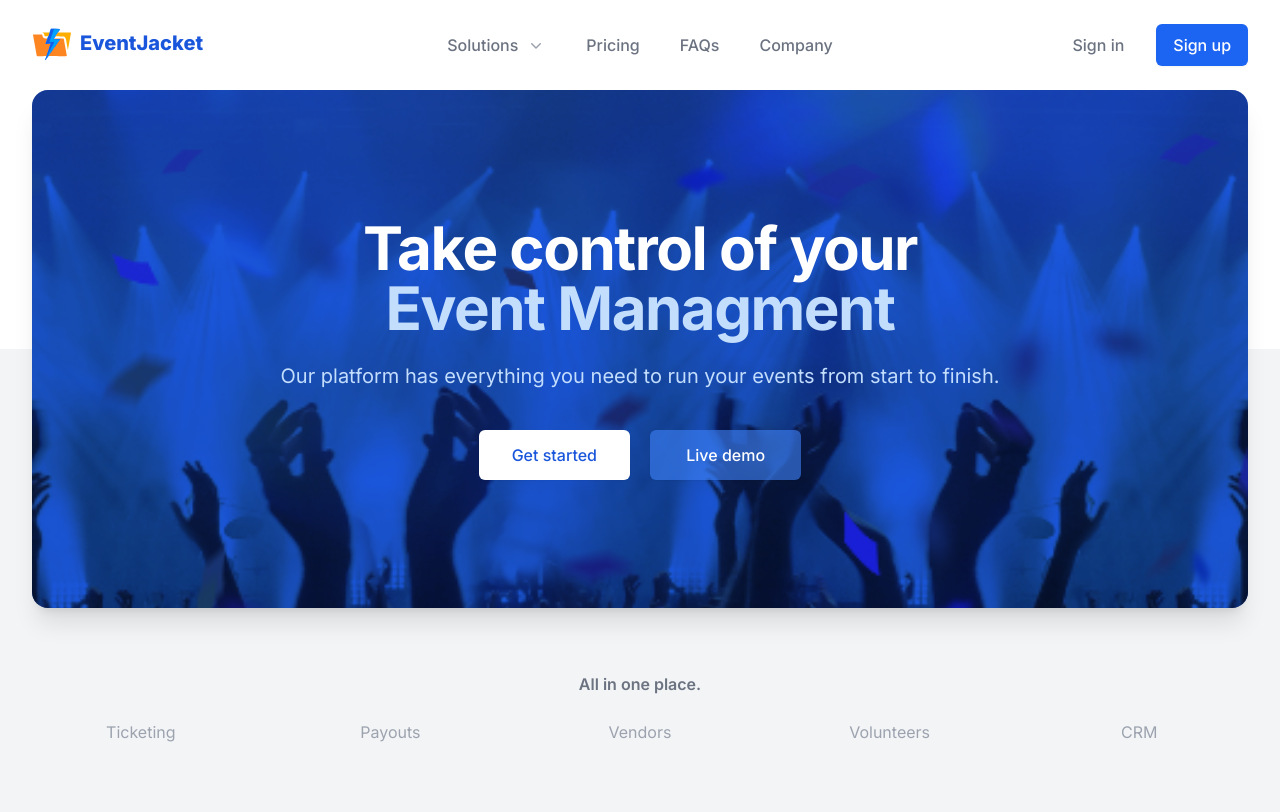
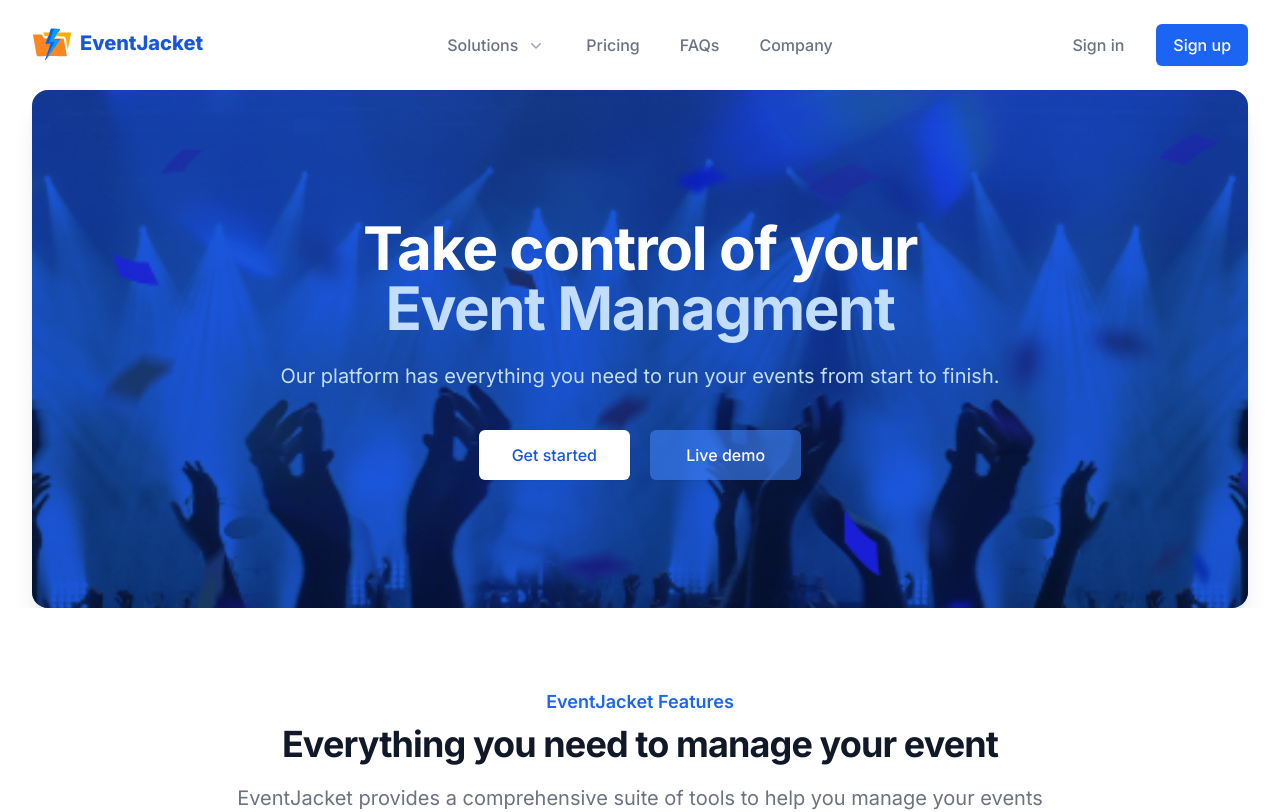
Before and after one commit to caseyspaulding/EventJacekt-TW, a Next.js app: page / in a window 1280 px wide. Shown: the top 812 px of the page. Built offline with nearby package versions, Linux system fonts and the light colour scheme.

Commit message:
updated home

```diff
--- a/components/NavBarTW/NavBarTW.tsx
+++ b/components/NavBarTW/NavBarTW.tsx
@@ -228,7 +228,7 @@ export default function NavBarTW ()
         <div>
           {/* Hero card */ }
           <div className="relative">
-            <div className="absolute inset-x-0 bottom-0 h-1/2 bg-gray-100" />
+            <div className="absolute inset-x-0 bottom-0 h-1/2" />
             <div className="mx-auto max-w-7xl sm:px-6 lg:px-8">
               <div className="relative shadow-xl sm:overflow-hidden sm:rounded-2xl">
                 <div className="absolute inset-0">
@@ -274,31 +274,7 @@ export default function NavBarTW ()
           </div>
 
           {/* Logo cloud */ }
-          <div className="bg-gray-100">
-            <div className="mx-auto max-w-7xl px-6 py-16 lg:px-8">
-              <p className="text-center text-base font-semibold text-gray-500">
-                All in one place.
-              </p>
-              <div className="mt-6 grid grid-cols-2 gap-8 md:grid-cols-6 lg:grid-cols-5">
-                <div className="col-span-1 flex justify-center md:col-span-2 lg:col-span-1">
-                  <p className="h-12 text-gray-400">Ticketing</p>
-                </div>
-                <div className="col-span-1 flex justify-center md:col-span-2 lg:col-span-1">
-                  <p className="h-12  text-gray-400">Payouts</p>
-                </div>
-                <div className="col-span-1 flex justify-center md:col-span-2 lg:col-span-1">
-                  <p className="h-12  text-gray-400">Vendors</p>
-                </div>
-                <div className="col-span-1 flex justify-center md:col-span-2 md:col-start-2 lg:col-span-1">
-                  <p className="h-12  text-gray-400">Volunteers</p>
-                </div>
-                <div className="col-span-2 flex justify-center md:col-span-2 md:col-start-4 lg:col-span-1">
-                  <p className="h-12  text-gray-400">CRM</p>
-                </div>
 
-              </div>
-            </div>
-          </div>
         </div>
 
         {/* More main page content here... */ }
```
